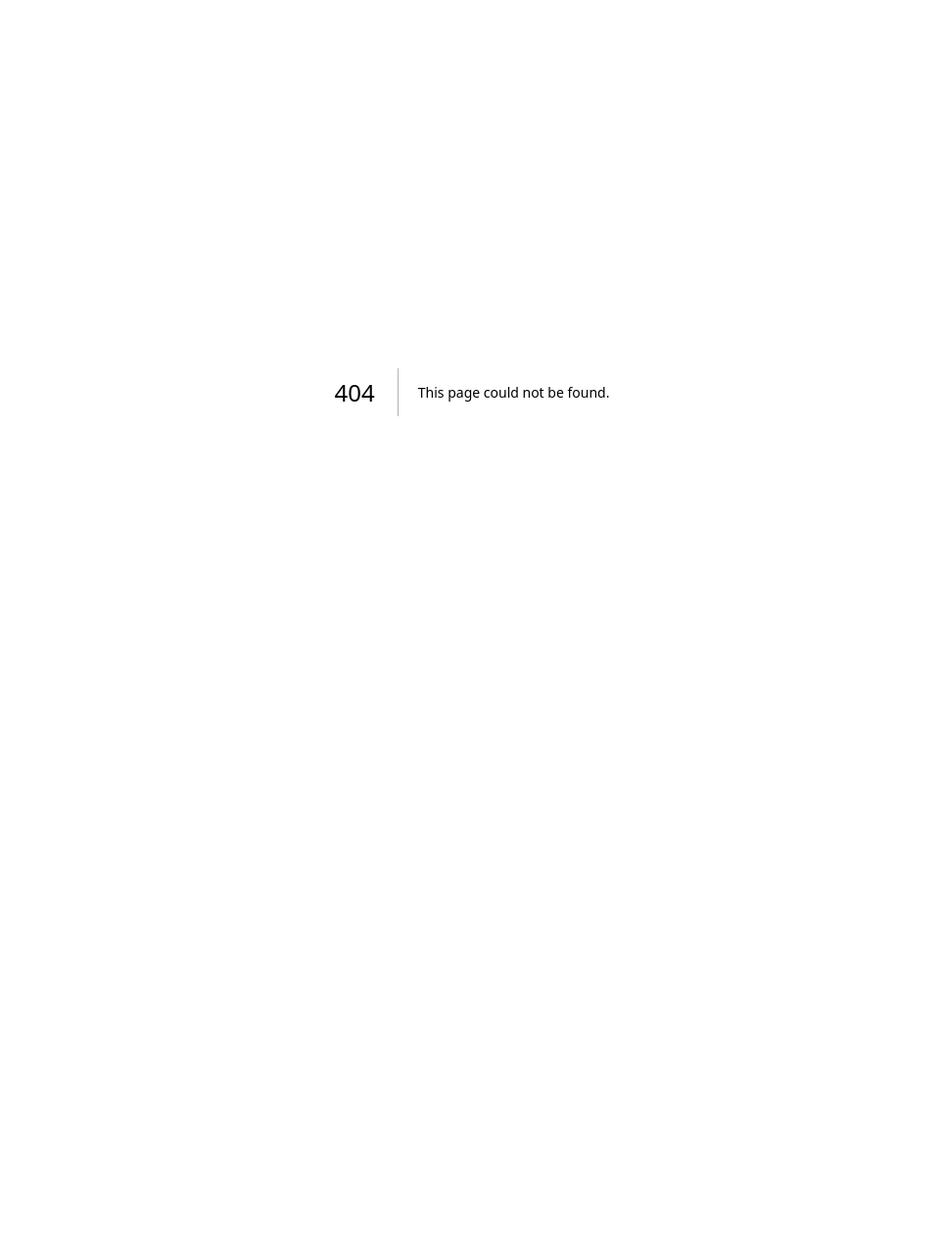
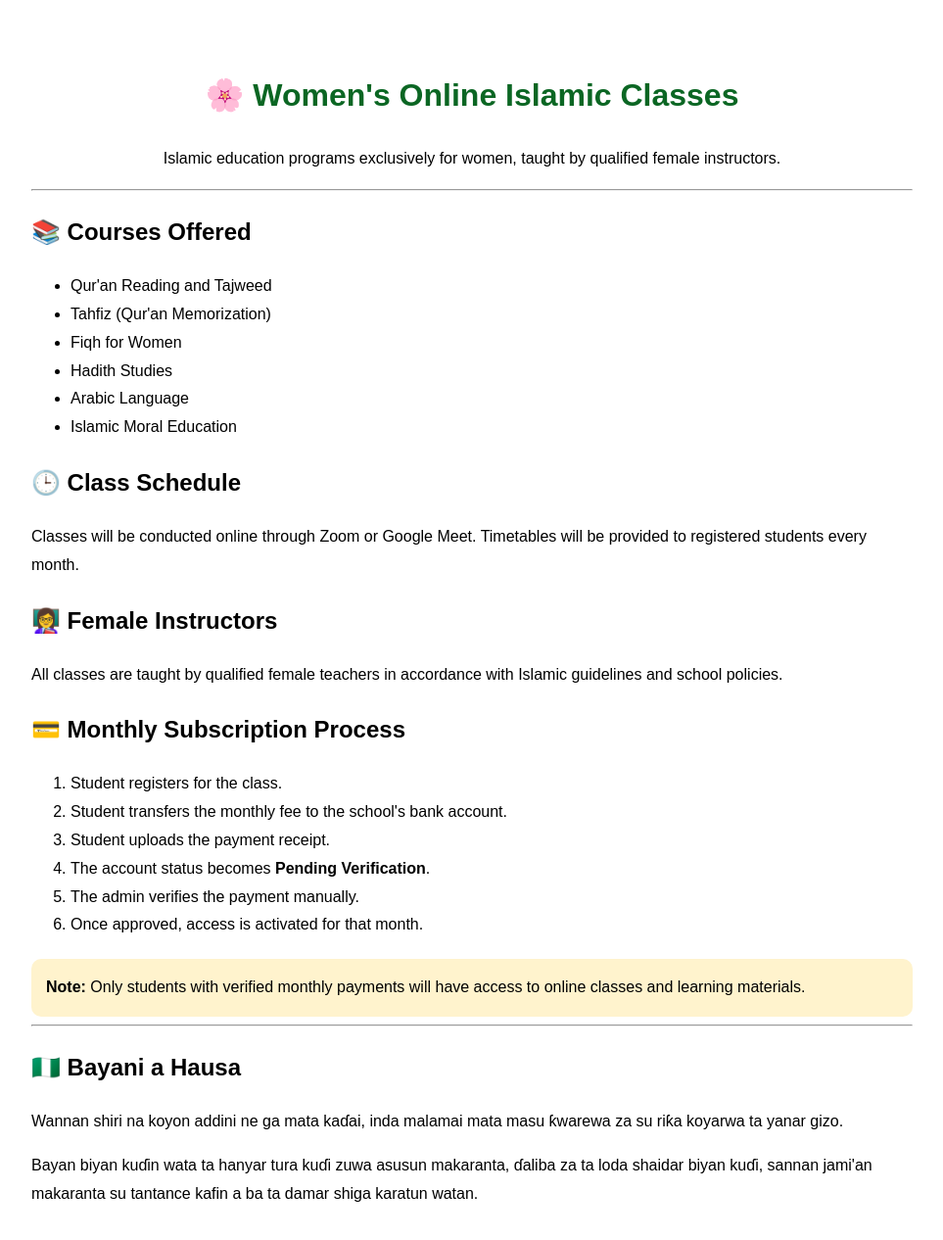
Before and after one commit to kasimuabdulrahim123-source/islamiyya-school-management, a Next.js app: page /app/women-classes in a window 1280 px wide. Before the commit this address had no page. Shown: the top 1266 px of the page at 98% size, without its empty margins (158-1121 px from the left). Before the commit the page ends 800 px from the top, so only its background shows below. Built offline with nearby package versions, Linux system fonts and the light colour scheme.

Commit message:
Create page.tsx

```diff
--- /dev/null
+++ b/app/app/women-classes/page.tsx
@@ -0,0 +1,87 @@
+export default function WomenClassesPage() {
+  return (
+    <main
+      style={{
+        padding: "40px",
+        maxWidth: "900px",
+        margin: "auto",
+        fontFamily: "Arial, sans-serif",
+        lineHeight: "1.8",
+      }}
+    >
+      <h1 style={{ textAlign: "center", color: "#0b6623" }}>
+        🌸 Women's Online Islamic Classes
+      </h1>
+
+      <p style={{ textAlign: "center" }}>
+        Islamic education programs exclusively for women, taught by qualified
+        female instructors.
+      </p>
+
+      <hr />
+
+      <h2>📚 Courses Offered</h2>
+
+      <ul>
+        <li>Qur'an Reading and Tajweed</li>
+        <li>Tahfiz (Qur'an Memorization)</li>
+        <li>Fiqh for Women</li>
+        <li>Hadith Studies</li>
+        <li>Arabic Language</li>
+        <li>Islamic Moral Education</li>
+      </ul>
+
+      <h2>🕒 Class Schedule</h2>
+
+      <p>
+        Classes will be conducted online through Zoom or Google Meet.
+        Timetables will be provided to registered students every month.
+      </p>
+
+      <h2>👩‍🏫 Female Instructors</h2>
+
+      <p>
+        All classes are taught by qualified female teachers in accordance with
+        Islamic guidelines and school policies.
+      </p>
+
+      <h2>💳 Monthly Subscription Process</h2>
+
+      <ol>
+        <li>Student registers for the class.</li>
+        <li>Student transfers the monthly fee to the school's bank account.</li>
+        <li>Student uploads the payment receipt.</li>
+        <li>The account status becomes <b>Pending Verification</b>.</li>
+        <li>The admin verifies the payment manually.</li>
+        <li>Once approved, access is activated for that month.</li>
+      </ol>
+
+      <div
+        style={{
+          backgroundColor: "#fff3cd",
+          padding: "15px",
+          borderRadius: "10px",
+          marginTop: "20px",
+        }}
+      >
+        <strong>Note:</strong> Only students with verified monthly payments
+        will have access to online classes and learning materials.
+      </div>
+
+      <hr />
+
+      <h2>🇳🇬 Bayani a Hausa</h2>
+
+      <p>
+        Wannan shiri na koyon addini ne ga mata kaɗai, inda malamai mata masu
+        ƙwarewa za su riƙa koyarwa ta yanar gizo.
+      </p>
+
+      <p>
+        Bayan biyan kuɗin wata ta hanyar tura kuɗi zuwa asusun makaranta,
+        ɗaliba za ta loda shaidar biyan kuɗi, sannan jami'an makaranta su
+        tantance kafin a ba ta damar shiga karatun watan.
+      </p>
+    </main>
+  );
+}
```
